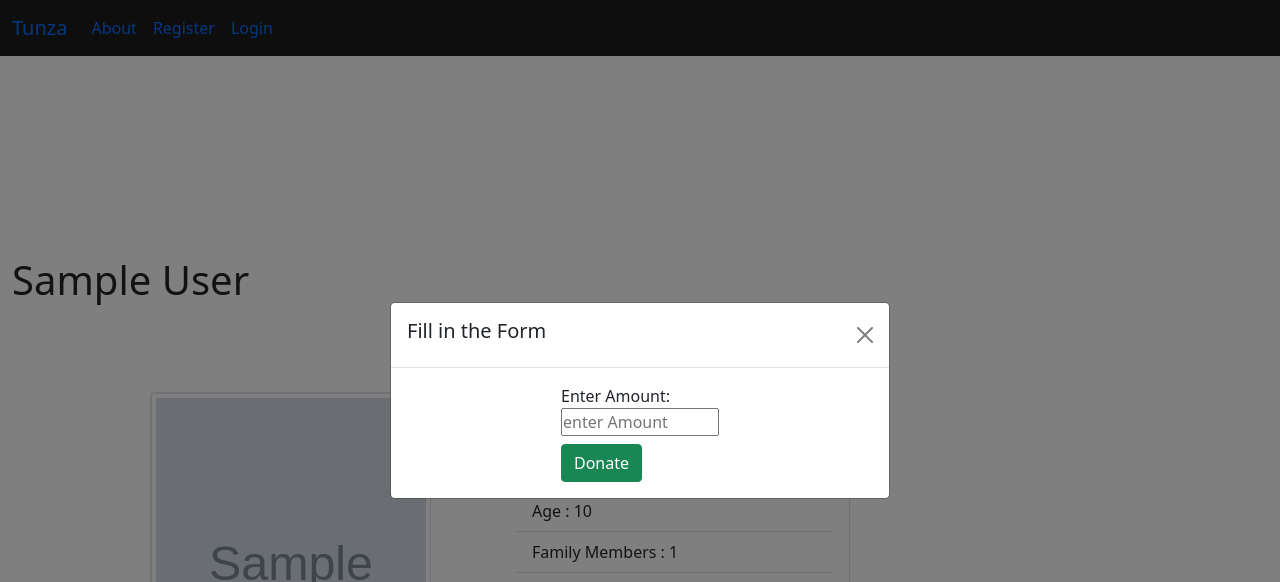
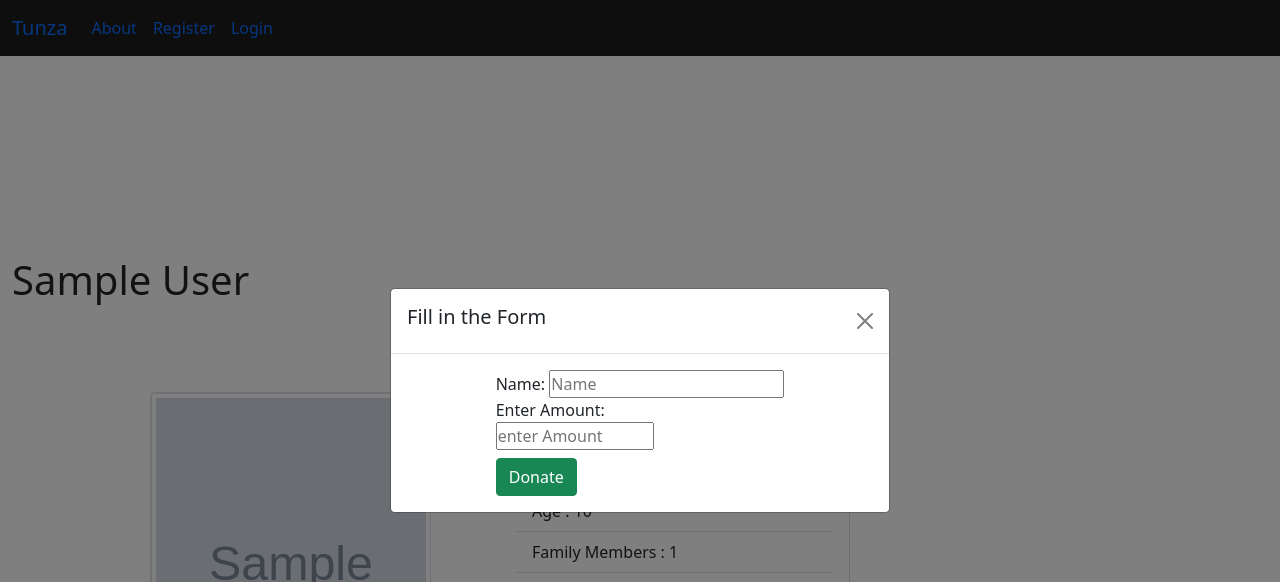
Before and after one commit to Olliemint/Donation, a Django app: page /details/1/ in a window 1280 px wide, after a click on "SUPPORT". Shown: the top 582 px of the page. Run offline with Django 4.2, Linux system fonts and the light colour scheme; tables that the repository leaves empty hold one stand-in row (values such as "Sample post"); grey boxes marked "Sample" are stand-in pictures; some libraries are stand-ins or nearby versions.

Commit message:
alter models

```diff
--- a/tunzapp/models.py
+++ b/tunzapp/models.py
@@ -47,6 +47,8 @@ class Child(models.Model):
     dreams = models.CharField(max_length=255)
     needs = models.ManyToManyField(FinancialNeed)
     fee_amount = models.IntegerField(default=10000)
+    donors = models.ManyToManyField(
+    'Donor', related_name='child_donor', blank=True)
 
     def __str__(self):
         return self.full_name
@@ -77,7 +79,7 @@ class Child(models.Model):
 
 
 class Donor(models.Model):
-    child = models.ForeignKey(Child, on_delete=models.CASCADE)
+    child = models.ForeignKey(Child, on_delete=models.CASCADE,blank=True, null=True)
     name= models.CharField(max_length=255, blank=True, null=True)
     amount = models.DecimalField(max_digits=8, decimal_places=2)
     donated_by = models.ForeignKey(User, on_delete=models.CASCADE)
--- a/tunzapp/templates/tunzapp/details.html
+++ b/tunzapp/templates/tunzapp/details.html
@@ -72,12 +72,12 @@
                     <table class="table table-success table-striped table-hover">
                         <h3 class="text-center">Recent donation</h3>
                         <hr>
-                        {% for transaction in transactions %}
+                        {% for transaction in child_data %}
                         <table class="table">
 
                             <thead>
                               <tr>
-                                <th scope="col">No:</th>
+
                                 <th scope="col">Donor</th>
                                 <th scope="col">Child</th>
                                 <th scope="col">Amount</th>
@@ -85,11 +85,13 @@
                             </thead>
                             <tbody>
                               <tr>
-                                <th class="table-danger" scope="row">1</th>
-                                <td class="table-info">{{transaction.donated_by}}</td>
-                                <td class="table-primary">{{transaction.child.full_name}}</td>
-                                <td class="table-success">Ksh {{transaction.amount}}</td>
+                                {% for tran in transaction.donors.all %}
+
+                                <td class="table-info">{{tran.name}}</td>
+                                <td class="table-primary">{{tran.child.full_name}}</td>
+                                <td class="table-success">Ksh {{tran.amount}}</td>
                               </tr>
+                              {% endfor %}
 
                             </tbody>
 
@@ -99,6 +101,8 @@
                 </div>
 
             </div>
+
+
             <div class=" text-center " style="padding-top: 5vh; ">
                 <button class="btn btn-success btn-lg rounded-pill"  type="submit" data-bs-toggle="modal" data-bs-target="#support"><h2 class="support">SUPPORT</h2></button>
             </div>
@@ -131,6 +135,8 @@
         <div class="modal-body d-flex justify-content-center">
             <form action="" method="post">
                 {% csrf_token %}
+                <label for="name">Name:</label>
+                <input type="text" name="name" id="name" placeholder="Name"><br>
                 <label for="">Enter Amount:</label><br>
 
           <input type="number" name="amount" id="" placeholder="enter Amount" max="2000000000" min="0">
--- a/tunzapp/views.py
+++ b/tunzapp/views.py
@@ -70,8 +70,11 @@ def details(request, pk):
         the_child = child
         amount = request.POST.get('amount')
         donated_by = request.user
+        name = request.POST.get('name')
 
-        donation = Donor.objects.create(child=the_child, amount=amount, donated_by = donated_by)
+
+
+        donation = Donor.objects.create(name=name,child=the_child, amount=amount, donated_by = donated_by)
 
     transactions = Donor.objects.filter(id=pk)
 
```
Also changed, not shown: tunzapp/migrations/0020_child_donors_alter_donor_child.py (added), tunzapp/migrations/0021_remove_child_donors.py (added), tunzapp/migrations/0022_child_donors.py (added).
